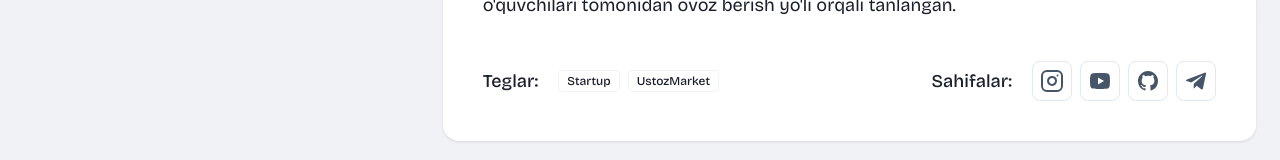
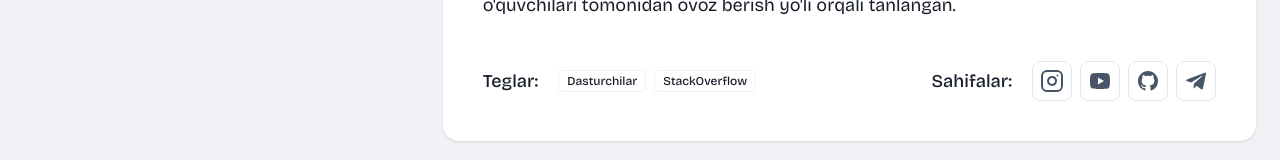
Before and after one commit to jasurumarov/portfolio_v3, a React (Vite) app: page /blog/1 in a window 1280 px wide. Shown: the part 996-1156 px from the top of the page. Built offline with nearby package versions, Linux system fonts and the light colour scheme.

Commit message:
something changed

```diff
--- a/src/components/blogComp/BlogDetail.jsx
+++ b/src/components/blogComp/BlogDetail.jsx
@@ -37,10 +37,10 @@ const BlogDetail = () => {
 
                     <div className="flex flex-wrap gap-2">
                         <p className="cursor-pointer inline-flex items-center justify-center gap-2 rounded border border-light bg-white px-2 py-1 text-center text-xs font-bricolage5 leading-none text-dark transition hover:bg-primary hover:text-white dark:border-dark dark:bg-dark-2 dark:text-light/70 dark:hover:bg-primary dark:hover:text-white">
-                            Startup
+                            Dasturchilar
                         </p>
                         <p className="cursor-pointer inline-flex items-center justify-center gap-2 rounded border border-light bg-white px-2 py-1 text-center text-xs font-bricolage5 leading-none text-dark transition hover:bg-primary hover:text-white dark:border-dark dark:bg-dark-2 dark:text-light/70 dark:hover:bg-primary dark:hover:text-white">
-                            UstozMarket
+                            StackOverflow
                         </p>
                     </div>
                 </div>
```
